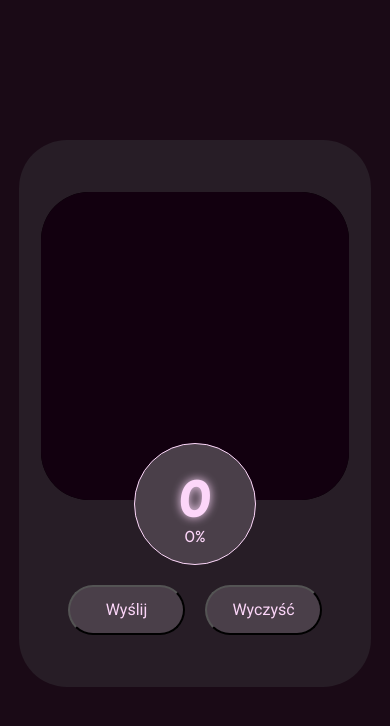
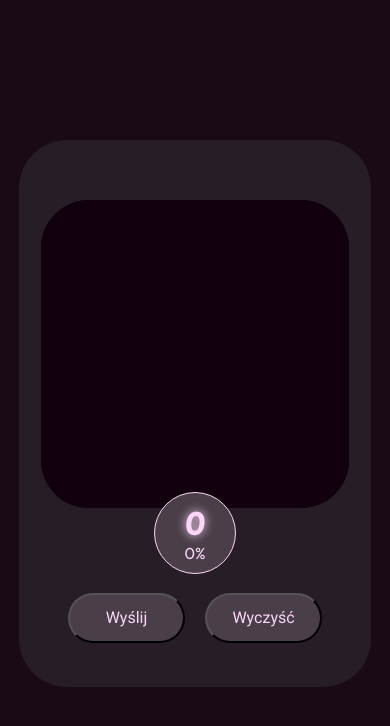
Before and after one commit to Bezik1/Digit-Recognition-Frontend, a React (Vite) app: page / in a window 390 px wide. Shown: the top 726 px of the page. Built offline with nearby package versions, Linux system fonts and the light colour scheme.

Commit message:
Updating Responsive Web Design

```diff
--- a/src/components/index.css
+++ b/src/components/index.css
@@ -86,13 +86,28 @@
         flex-direction: column;
     }
 
+    .drawing-canvas {
+        margin-top: 5%;
+    }
+
     .btn {
         margin-top: 10vh;
         width: 30vw;
     }
 
     .info {
-        margin-top: -15vh;
+        margin-top: -10vh;
+        width: 80px;
+        height: 80px;
+        border-radius: 100%;
         position: absolute;
     }
+
+    .digit {
+        font-size: 2.5rem;
+    }
+
+    .probability {
+        margin-top: -10px;
+    }
 }
```
